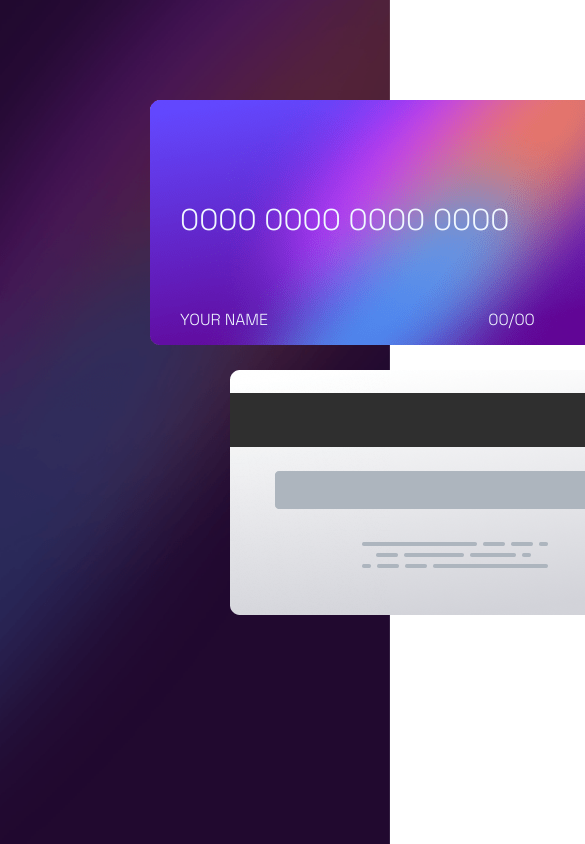
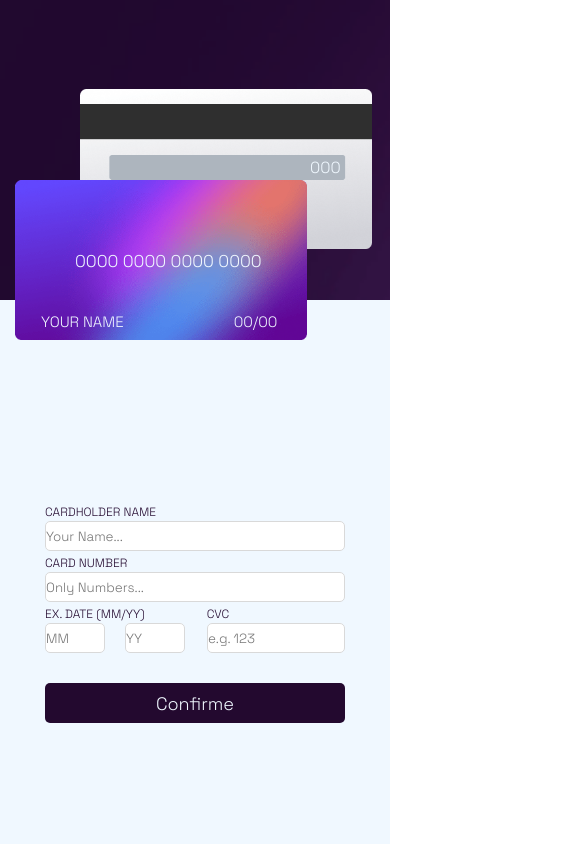
Before and after one commit to jessesiqueira/card-config, a React (Vite) app: page / in a window 390 px wide. Shown: the top 844 px of the page, 585 px wide, since content can reach past the window. Built offline with nearby package versions, Linux system fonts and the light colour scheme.

Commit message:
responsive improvements

```diff
--- a/src/components/Confirm/style.ts
+++ b/src/components/Confirm/style.ts
@@ -15,6 +15,13 @@ export const ContainerConfirm = styled.div`
     position: relative;
     margin-top: 120px;
     margin-left: 390px;
+  }
+  @media screen and (max-width: 898px) {
+    width: 300px;
+    position: relative;
+    margin-top: 200px;
+    margin-left: 50%;
+    transform: translateX(-50%);
   }
 `
 export const Title = styled.h1`
--- a/src/components/Form/style.ts
+++ b/src/components/Form/style.ts
@@ -12,6 +12,21 @@ export const InputContainer = styled.form`
     margin-left: 400px;
     margin-top: 200px;
   }
+
+  @media screen and (max-width: 898px) {
+    width: 300px;
+    position: relative;
+    margin-top: 200px;
+    margin-left: 50%;
+    transform: translateX(-50%);
+  }
+  @media screen and (max-width: 660px) {
+    width: 300px;
+    position: relative;
+    margin-left: 50%;
+    transform: translateX(-50%);
+    margin-top: 200px;
+  }
 `
 export const InputName = styled.input`
   border: 1px solid #d9d9d9;
@@ -22,11 +37,13 @@ export const InputName = styled.input`
 export const Label = styled.label`
   font-family: 'Space Grotesk', sans-serif;
   font-size: 12px;
+  color: #23092f;
 `
 export const LabelCvc = styled.label`
   margin-left: 62px;
   font-family: 'Space Grotesk', sans-serif;
   font-size: 12px;
+  color: #23092f;
 `
 export const InputCvc = styled.input`
   width: 138px;
--- a/src/components/Home/style.ts
+++ b/src/components/Home/style.ts
@@ -2,11 +2,26 @@ import styled from 'styled-components'
 import bgMain from '../../images/bg-main-desktop.png'
 import bgCardFront from '../../images/bg-card-front.png'
 import bgCardBack from '../../images/bg-card-back.png'
+import bgMainMb from '../../images/bg-main-mobile.png'
 
 export const HomeComponent = styled.div`
   height: 100vh;
   background-color: aliceblue;
   display: flex;
+  @media screen and (max-width: 896px) {
+    height: 100%;
+    width: 100%;
+    background-color: aliceblue;
+    display: flex;
+    flex-direction: column;
+  }
+  @media screen and (max-width: 660px) {
+    height: 100vh;
+    width: 100%;
+    background-color: aliceblue;
+    display: flex;
+    flex-direction: column;
+  }
 `
 export const BackGround = styled.div`
   background-image: url(${bgMain});
@@ -15,6 +30,15 @@ export const BackGround = styled.div`
   background-size: cover;
   width: 470px;
   height: 100vh;
+
+  @media screen and (max-width: 890px) {
+    background-image: url(${bgMainMb});
+    background-repeat: no-repeat;
+    background-attachment: fixed;
+    background-size: cover;
+    width: 100%;
+    height: 300px;
+  }
 `
 export const CardFront = styled.div`
   width: 447px;
@@ -32,6 +56,18 @@ export const CardFront = styled.div`
     position: absolute;
     margin-left: 150px;
     margin-top: 100px;
+    background-image: url(${bgCardFront});
+    background-repeat: no-repeat;
+    background-size: cover;
+  }
+
+  @media screen and (max-width: 890px) {
+    width: 292px;
+    height: 160px;
+    position: absolute;
+    margin-left: 15px;
+    z-index: calc(1);
+    margin-top: 180px;
     background-image: url(${bgCardFront});
     background-repeat: no-repeat;
     background-size: cover;
@@ -56,6 +92,26 @@ export const CardBack = styled.div`
     background-repeat: no-repeat;
     background-size: cover;
   }
+  @media screen and (max-width: 890px) {
+    width: 292px;
+    height: 160px;
+    position: absolute;
+    margin-left: 80px;
+    margin-top: 89px;
+    background-image: url(${bgCardBack});
+    background-repeat: no-repeat;
+    background-size: cover;
+  }
+  @media screen and (max-width: 660px) {
+    width: 292px;
+    height: 160px;
+    position: absolute;
+    margin-left: 80px;
+    margin-top: 89px;
+    background-image: url(${bgCardBack});
+    background-repeat: no-repeat;
+    background-size: cover;
+  }
 `
 export const InfoCardFront = styled.p`
   position: relative;
@@ -63,18 +119,33 @@ export const InfoCardFront = styled.p`
   margin-left: 30px;
   font-size: 30px;
   color: aliceblue;
+
+  @media screen and (max-width: 850px) {
+    position: relative;
+    margin-top: 70px;
+    margin-left: 60px;
+    font-size: 17px;
+    color: aliceblue;
+  }
 `
 export const InfoContainer = styled.div`
   position: relative;
   display: flex;
   color: aliceblue;
-  margin-top: 70px;
-  margin-left: 30px;
-  gap: 220px;
+  font-size: 15px;
+  margin-top: 40px;
+  margin-left: 26px;
+  gap: 110px;
 `
-export const UserName = styled.p``
+export const UserName = styled.p`
+  @media screen and (max-width: 890px) {
+  }
+`
 
-export const UserDate = styled.p``
+export const UserDate = styled.p`
+  @media screen and (max-width: 890px) {
+  }
+`
 
 export const UserCvc = styled.p`
   color: aliceblue;
@@ -88,4 +159,13 @@ export const UserCvc = styled.p`
     margin-top: 10px;
     margin-left: 360px;
   }
+
+  @media screen and (max-width: 890px) {
+    color: aliceblue;
+    top: 60px;
+    position: relative;
+    margin-top: 8px;
+    margin-left: 230px;
+    font-size: 16px;
+  }
 `
```
Also changed, not shown: src/utils/errors.json (deleted, +0 -22 lines).
